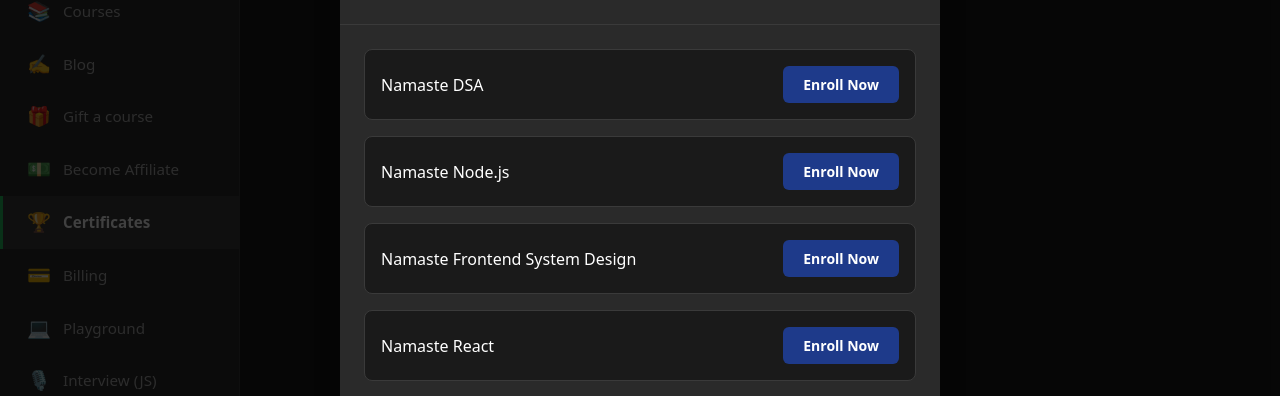
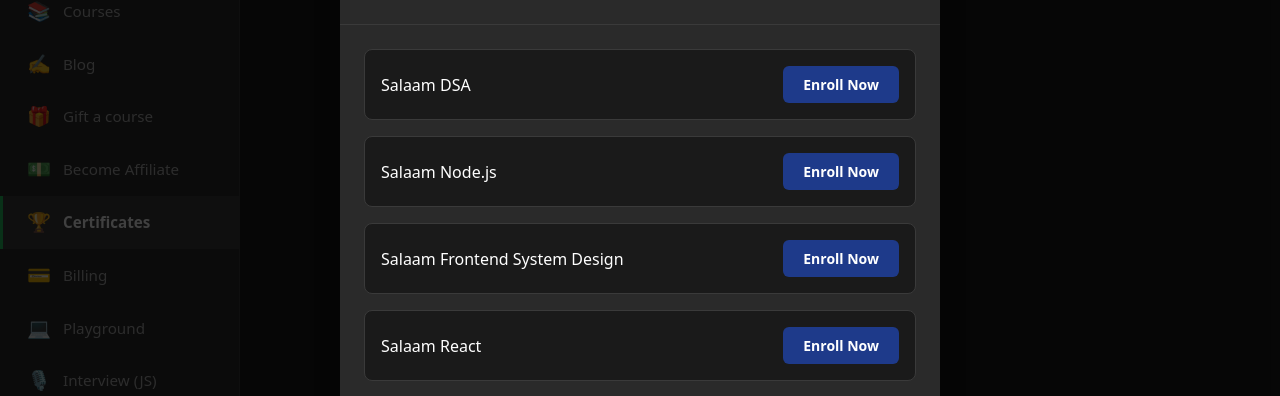
Before and after one commit to aamirbohra72/CodeForces-Leetcode-web, a Next.js app in the folder apps/web/: page /certificates in a window 1280 px wide. Shown: the part 148-544 px from the top of the page. Built offline with nearby package versions, Linux system fonts and the light colour scheme.

Commit message:
Make product name more Impactful

```diff
--- a/apps/web/src/app/[username]/page.tsx
+++ b/apps/web/src/app/[username]/page.tsx
@@ -39,7 +39,7 @@
   courseWatchTime: {
     public: true,
     data: [
-      { course: 'Namaste React', time: 0.068 },
+      { course: 'Salaam React', time: 0.068 },
     ],
   },
 };
--- a/apps/web/src/app/certificates/page.tsx
+++ b/apps/web/src/app/certificates/page.tsx
@@ -12,11 +12,11 @@
 
 // Mock certificate courses data - in production, this would come from your API
 const certificateCourses: CertificateCourse[] = [
-  { id: '1', title: 'Namaste DSA', status: 'enroll' },
-  { id: '2', title: 'Namaste Node.js', status: 'enroll' },
-  { id: '3', title: 'Namaste Frontend System Design', status: 'enroll' },
-  { id: '4', title: 'Namaste React', status: 'enroll' },
-  { id: '5', title: 'Namaste JavaScript', status: 'complete' }, // This one shows "Complete The Course"
+  { id: '1', title: 'Salaam DSA', status: 'enroll' },
+  { id: '2', title: 'Salaam Node.js', status: 'enroll' },
+  { id: '3', title: 'Salaam Frontend System Design', status: 'enroll' },
+  { id: '4', title: 'Salaam React', status: 'enroll' },
+  { id: '5', title: 'Salaam JavaScript', status: 'complete' }, // This one shows "Complete The Course"
   { id: '6', title: 'Crack Frontend Interview', status: 'enroll' },
   { id: '7', title: 'Masterclasses', status: 'enroll' },
 ];
--- a/apps/web/src/app/gift/page.tsx
+++ b/apps/web/src/app/gift/page.tsx
@@ -18,21 +18,21 @@
 const mockCourses: Course[] = [
   {
     id: '1',
-    title: 'Namaste DSA',
-    description: 'Master Data Structures and Algorithms with Namaste DSA hands-on coding, clear explanations, and real-world problem-solving.',
+    title: 'Salaam DSA',
+    description: 'Master Data Structures and Algorithms with Salaam DSA hands-on coding, clear explanations, and real-world problem-solving.',
     language: 'English',
     validity: 'Lifetime',
   },
   {
     id: '2',
-    title: 'Namaste Node.js',
+    title: 'Salaam Node.js',
     description: 'From basics to advanced concepts, gain experience in building applications.',
     language: 'English',
     validity: 'Lifetime',
   },
   {
     id: '3',
-    title: 'Namaste React',
+    title: 'Salaam React',
     description: 'Learn React from scratch and build modern web applications with hooks, context, and more.',
     language: 'English',
     validity: 'Lifetime',
--- a/apps/web/src/app/learn/[id]/page.tsx
+++ b/apps/web/src/app/learn/[id]/page.tsx
@@ -9,7 +9,7 @@
 // Mock course data - in production, fetch from API
 const courseData: Record<string, any> = {
   '1': {
-    title: 'Namaste DSA',
+    title: 'Salaam DSA',
     description: 'Master Data Structures and Algorithms with hands-on coding, clear explanations, and real-world problem-solving.',
     rating: 4.9,
     reviews: 1000,
@@ -25,7 +25,7 @@
     ],
   },
   '2': {
-    title: 'Namaste Node.js',
+    title: 'Salaam Node.js',
     description: 'From basics to advanced concepts, gain experience in building applications with Node.js.',
     rating: 4.8,
     reviews: 2000,
--- a/apps/web/src/app/learn/page.tsx
+++ b/apps/web/src/app/learn/page.tsx
@@ -20,7 +20,7 @@
 const mockCourses: Course[] = [
   {
     id: '1',
-    title: 'Namaste DSA',
+    title: 'Salaam DSA',
     description: 'Master Data Structures and Algorithms with hands-on coding, clear explanations, and real-world problem-solving.',
     rating: 4.9,
     reviews: 1000,
@@ -30,7 +30,7 @@
   },
   {
     id: '2',
-    title: 'Namaste Node.js',
+    title: 'Salaam Node.js',
     description: 'From basics to advanced concepts, gain experience in building applications with Node.js.',
     rating: 4.8,
     reviews: 2000,
@@ -40,7 +40,7 @@
   },
   {
     id: '3',
-    title: 'Namaste React',
+    title: 'Salaam React',
     description: 'Learn React from scratch and build modern web applications with hooks, context, and more.',
     rating: 4.9,
     reviews: 1500,
--- a/apps/web/src/app/projects/page.tsx
+++ b/apps/web/src/app/projects/page.tsx
@@ -59,7 +59,7 @@
     shortDesc: 'A MERN full-stack platform where users exchange skills in a barter-like system.',
     domains: ['Edtech', 'Productivity'],
     technologies: ['Web', 'React', 'Nodejs', 'Fullstack'],
-    author: 'NamasteDev',
+    author: 'SalaamDev',
     likes: 33,
     overviewParagraphs: [
       'A MERN full-stack platform where users exchange skills in a barter-like system.',
@@ -242,7 +242,7 @@
     shortDesc: 'Browser extension that remembers carts and helps checkout faster across stores.',
     domains: ['Productivity', 'E-commerce'],
     technologies: ['Chrome Extension', 'JavaScript', 'Web'],
-    author: 'NamasteDev',
+    author: 'SalaamDev',
     likes: 18,
     detailBlocks: [
       {
@@ -262,7 +262,7 @@
     shortDesc: 'Compare nightly rates across hotel and short-stay sites in one glance.',
     domains: ['Travel', 'Productivity'],
     technologies: ['Chrome Extension', 'React', 'Nodejs'],
-    author: 'NamasteDev',
+    author: 'SalaamDev',
     likes: 24,
     detailBlocks: [
       {
@@ -282,7 +282,7 @@
     shortDesc: 'Real-time scoring, player props, and league insights for fantasy managers.',
     domains: ['Sports', 'Gaming'],
     technologies: ['React', 'Nodejs', 'WebSocket', 'Postgres'],
-    author: 'NamasteDev',
+    author: 'SalaamDev',
     likes: 41,
     overviewParagraphs: [
       'Aggregate feeds from public APIs, normalize stats, and surface **start/sit** recommendations.',
@@ -310,7 +310,7 @@
     shortDesc: 'Place 3D furniture in your room using mobile AR and save layouts.',
     domains: ['Interior', 'Mobile'],
     technologies: ['React Native', 'ARCore', 'Three.js'],
-    author: 'NamasteDev',
+    author: 'SalaamDev',
     likes: 56,
     detailBlocks: [
       {
@@ -330,7 +330,7 @@
     shortDesc: 'Track time, generate expense reports, and email branded PDF invoices.',
     domains: ['Productivity', 'Finance'],
     technologies: ['Next.js', 'Prisma', 'Stripe'],
-    author: 'NamasteDev',
+    author: 'SalaamDev',
     likes: 29,
     detailBlocks: [
       {
@@ -350,7 +350,7 @@
     shortDesc: 'Share recipes, nutritional estimates, and pantry substitutions with moderation.',
     domains: ['Community', 'Health'],
     technologies: ['React', 'Express', 'MongoDB'],
-    author: 'NamasteDev',
+    author: 'SalaamDev',
     likes: 12,
     detailBlocks: [
       {
```
